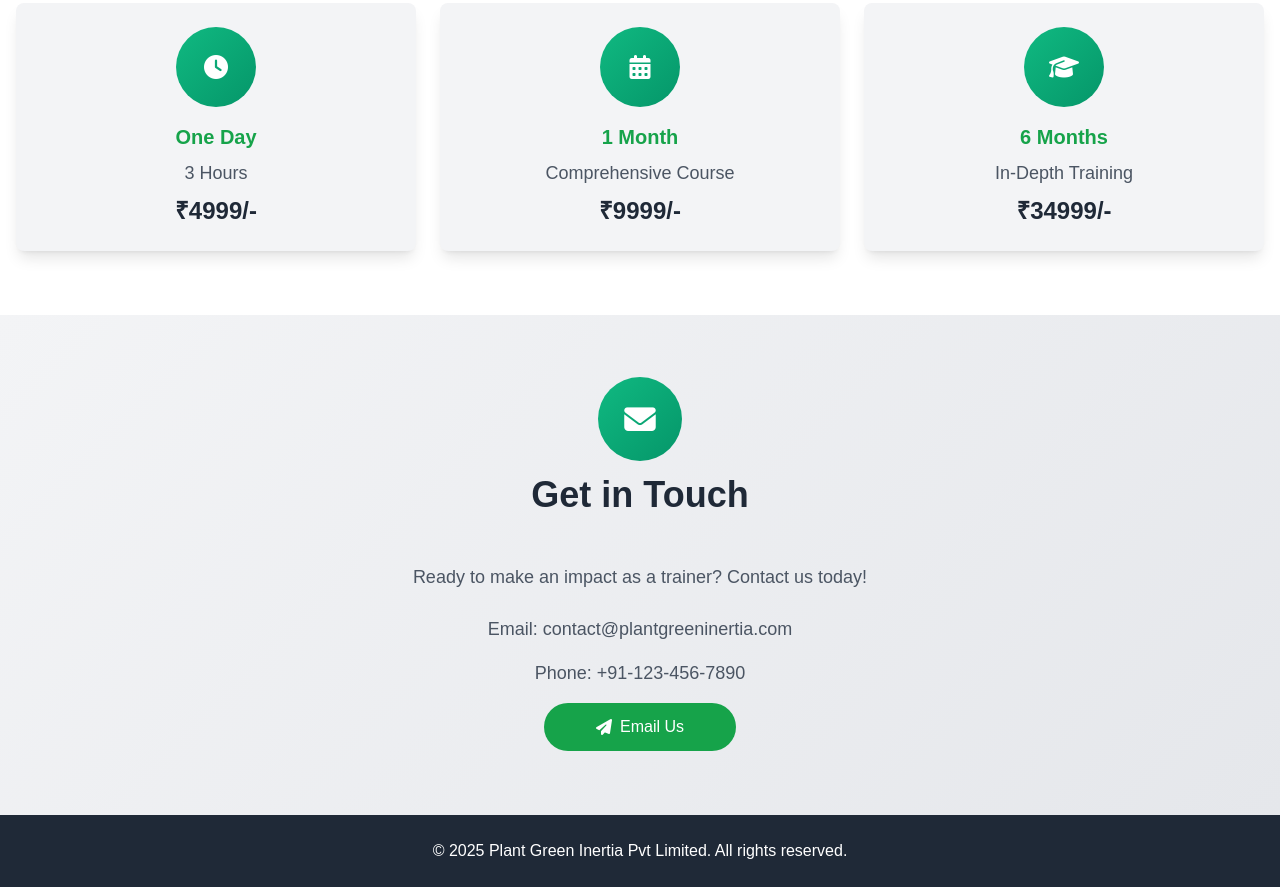
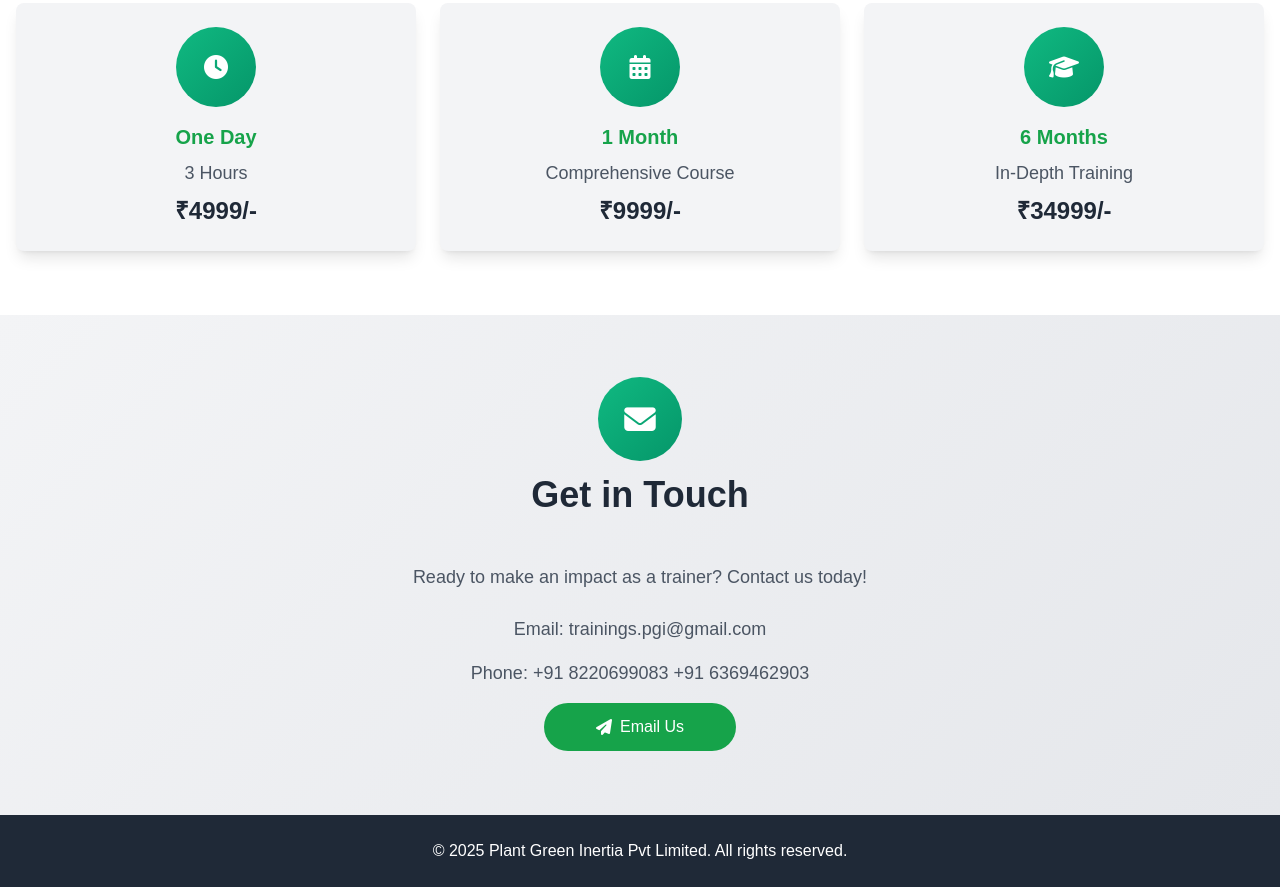
Before and after one commit to badhrikris/pgi-new, a plain HTML site: page index.html in a window 1280 px wide. Shown: the part 5449-6336 px from the top of the page. Drawn offline with nearby package versions, Linux system fonts and the light colour scheme.

Commit message:
Update index.html

```diff
--- a/index.html
+++ b/index.html
@@ -435,9 +435,9 @@
             </div>
             <p class="text-lg text-gray-600 mb-6">Ready to make an impact as a trainer? Contact us today!</p>
             <div class="fade-in">
-                <p class="text-lg text-gray-600 mb-4">Email: contact@plantgreeninertia.com</p>
-                <p class="text-lg text-gray-600 mb-4">Phone: +91-123-456-7890</p>
-                <a href="mailto:contact@plantgreeninertia.com" class="bg-green-600 text-white px-6 py-3 rounded-full hover:bg-green-700 flex items-center justify-center mx-auto w-48">
+                <p class="text-lg text-gray-600 mb-4">Email: trainings.pgi@gmail.com</p>
+                <p class="text-lg text-gray-600 mb-4">Phone: +91 8220699083 +91 6369462903</p>
+                <a href="mailto:trainings.pgi@gmail.com" class="bg-green-600 text-white px-6 py-3 rounded-full hover:bg-green-700 flex items-center justify-center mx-auto w-48">
                     <i class="fa-solid fa-paper-plane mr-2"></i> Email Us
                 </a>
             </div>
```
